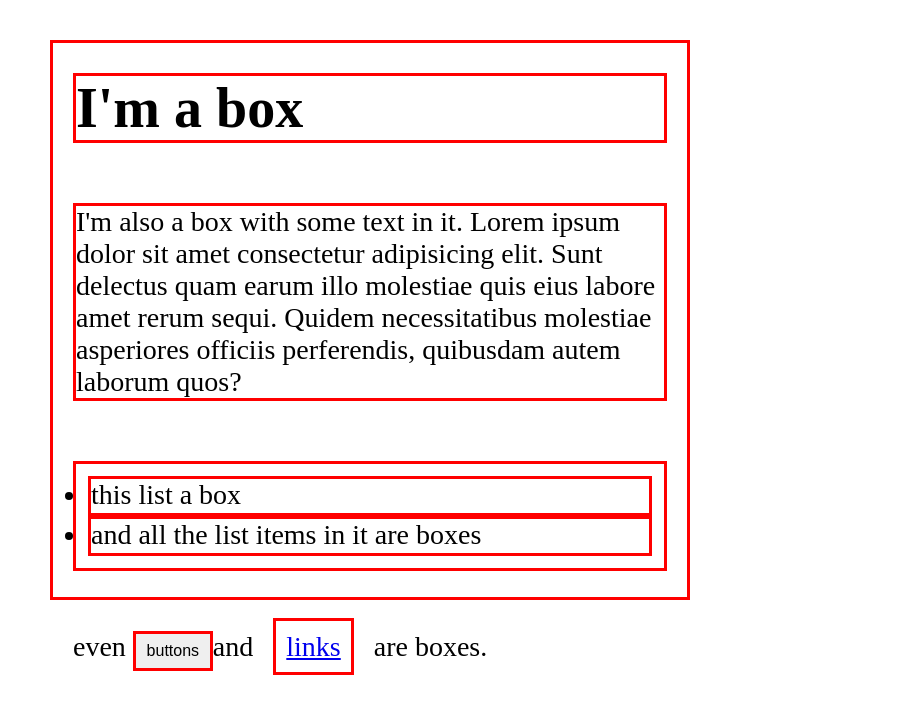
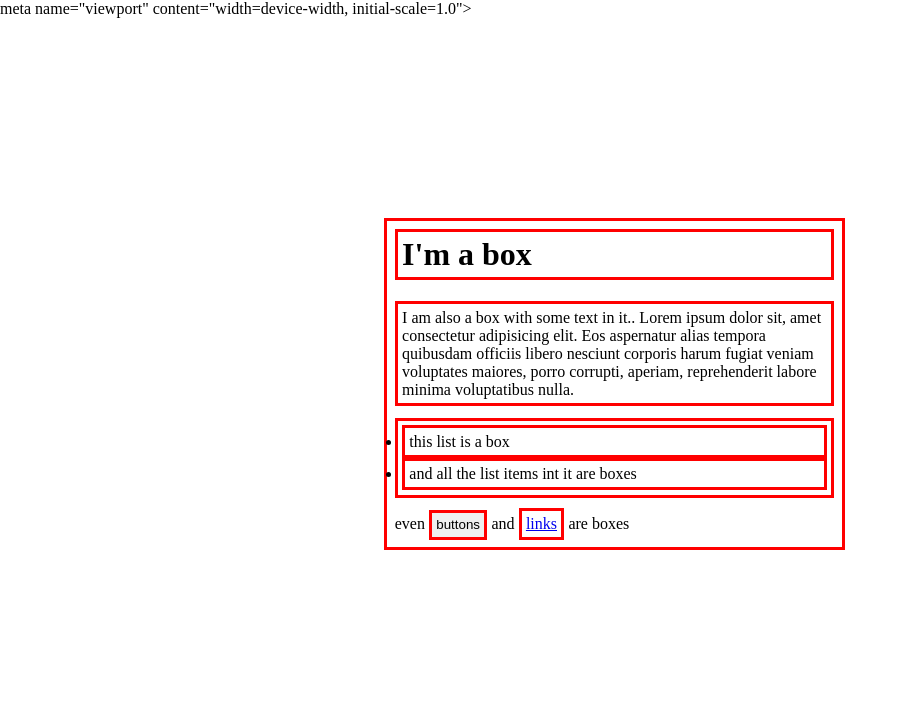
Before and after one commit to bagheladarsh007/Box-Model2, a plain HTML site: page index.html in a window 1280 px wide. Shown: the whole page, without its empty margins (0-908 px from the left). Drawn offline with Linux system fonts and the light colour scheme.

Commit message:
added html and css

```diff
--- a/index.html
+++ b/index.html
@@ -1,30 +1,26 @@
 <!DOCTYPE html>
 <html lang="en">
 <head>
-    <meta charset="UTF-8">
-    <meta name="viewport" content="width=device-width, initial-scale=1.0">
-    <title>Document</title>
-    <link rel="stylesheet" href="style.css">
+     <meta charset="UTF-8">
+      meta name="viewport" content="width=device-width, initial-scale=1.0">
+     <title>Box Model</title>
+     <link rel="stylesheet" href="style.css">
 </head>
 <body>
-    <div class="container brdneed" >
-        <h1 class="header brdneed">I'm a box</h1>
-        <p class="brdneed">
-               I'm also a box with some text in it. Lorem ipsum dolor sit amet
-               consectetur adipisicing elit. Sunt delectus quam earum illo molestiae
-               quis eius labore amet rerum sequi. Quidem necessitatibus molestiae
-               asperiores officiis perferendis, quibusdam autem laborum quos?
-        </p>
-
-        <ul class="brdneed">
-            <li class="brdneed">this list a box</li>
-            <li class="brdneed">and all the list items in it are boxes</li>
-        </ul>
-
-        <footer>
-
-            even <button class="brdneed">buttons</button>and<a href="#"class="brdneed inner">links</a>are boxes.
-        </footer>
-    </div>
-</body>
+         <div class="main">
+            <div class="content">
+               <div class="box1 border padding">
+                   <h1>I'm a box</h1>
+             </div>
+<div class="box2 border padding">
+           <p>I am also a box with some text in it.. Lorem ipsum dolor sit, amet consectetur adipisicing elit. Eos aspernatur alias tempora quibusdam officiis libero nesciunt corporis harum fugiat veniam voluptates maiores, porro corrupti, aperiam, reprehenderit labore minima voluptatibus nulla.</p>
+</div>
+<ul class="border padding">
+          <li class="border padding">this list is a box</li>
+           <li class="border padding">and all the list items int it are boxes</li>
+</ul>
+     <p>even <input type="button"  value="buttons" class="border padding"> and <a href="#" class="border padding">links</a> are boxes</p>
+            </div>
+        </div>
+    </body>
 </html>
--- a/style.css
+++ b/style.css
@@ -1,51 +1,38 @@
-* {
-	box-sizing: border-box;
-	margin: 0;
-	padding: 0;
+*{
+    margin: 0;
+    box-sizing: border-box;
+    padding: 0;
 }
-html{
-    font-size: 28px;
-    font-weight: 300px;
+body{
+    width: 100vw;
+    height: 100vh;
 }
-
-.container{
-    max-width: 800px;
-    height: 70vh;
-    width:50vw;
+.main{
+    position: relative;
+    top: 25%;
+    left: 30%;
+    height: auto;
+    width: 36%;
+    border: 3px solid red;
     display: flex;
-	flex-direction: column;
-	margin: 40px 50px;
-
+    flex-direction: column;
+    justify-content: flex-end;
+    align-items: center;
+    padding: 0.6%;
 }
-
-.brdneed{
-    border : 3px solid red;
+.content{
+    height: 95%;
+    display: flex;
+    flex-direction: column;
+    justify-content: flex-start;
+    gap: 12px;
 }
-
-h1,
-p,
-footer,
- a{
-	margin: 30px 20px;
+.border{
+    border: 3px solid red;
 }
-
-ul{
-    margin: 30px 20px;
-    padding: 12px;
+.padding{
+    padding: 1%;
 }
-li{
-    height: 40px;
+.box1{
+    margin-bottom: 2%;
 }
-
-button {
-	height: 40px;
-	width: 80px;
-	font-size: 16px
-}
-inner{
-    padding: 5px;
-}
-
-a{
-    padding: 10px;
-}
```
